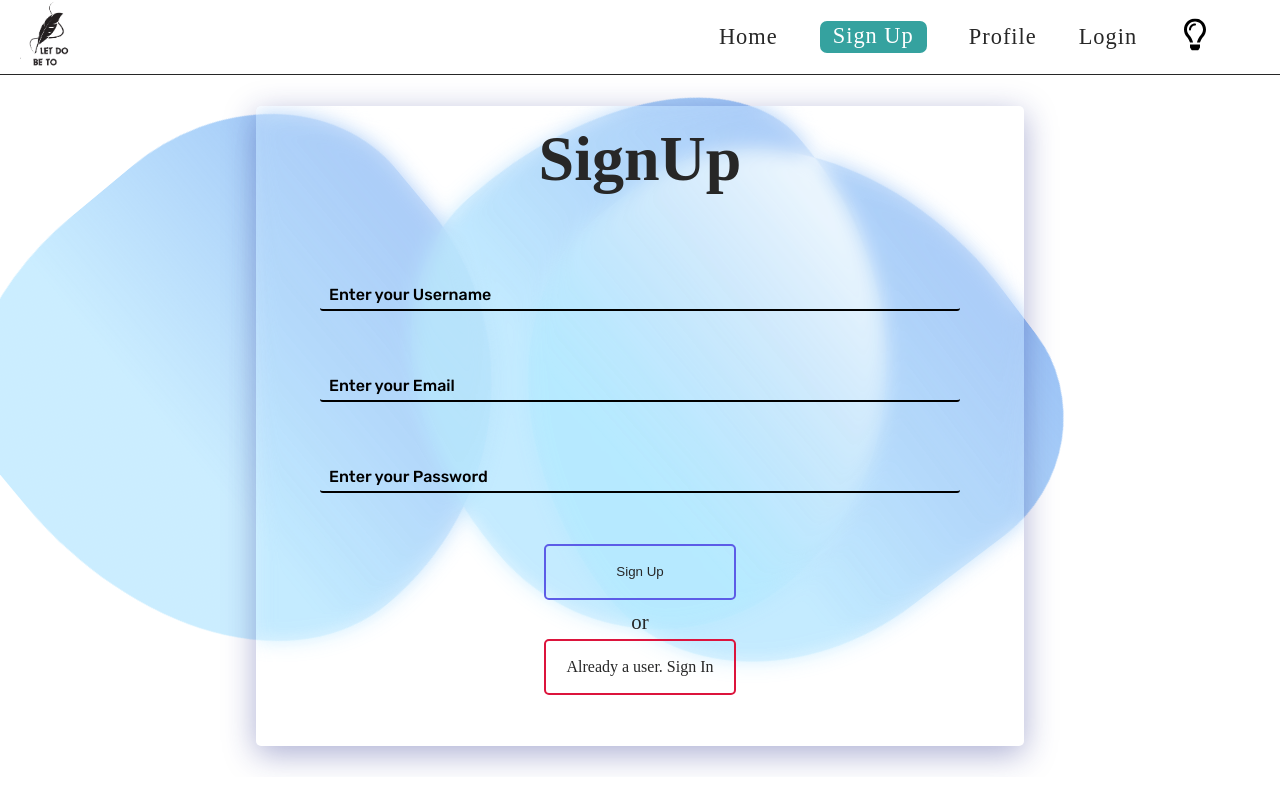
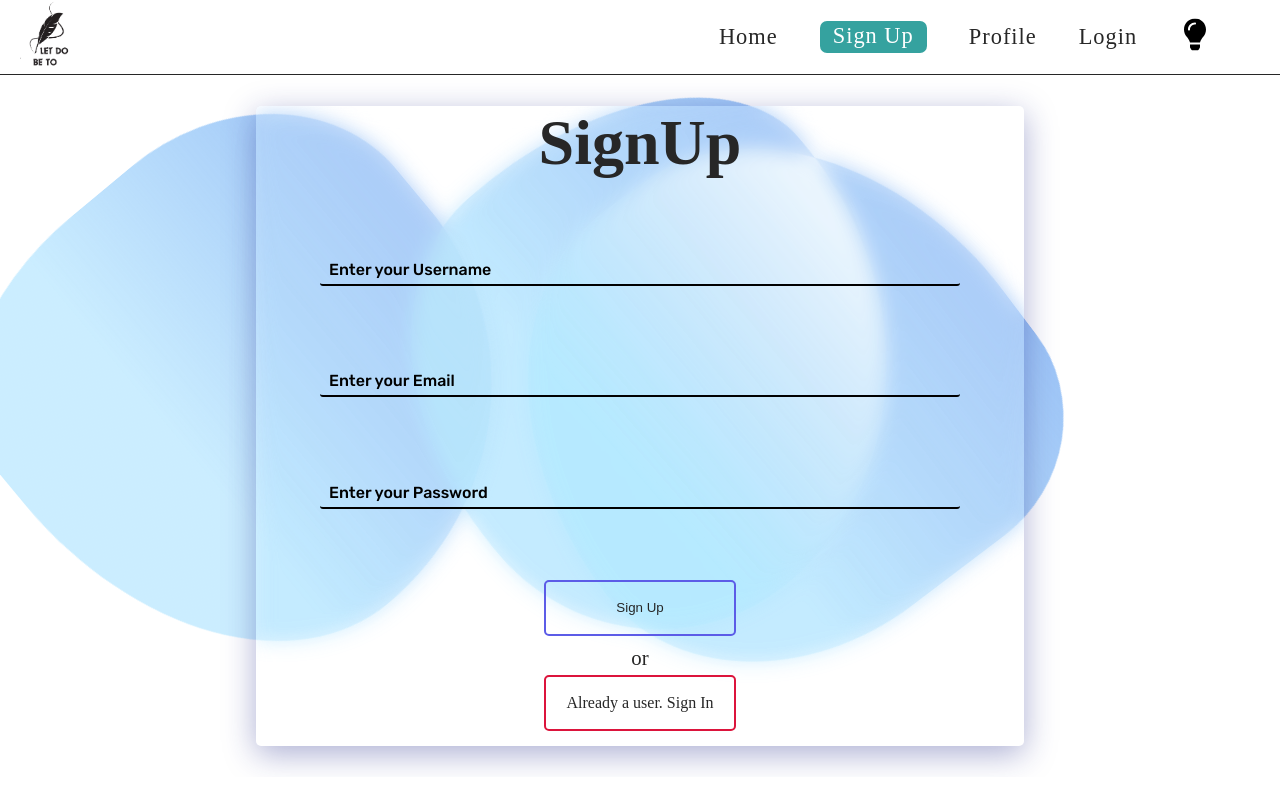
Before and after one commit to HarpreetSingh792/React_To_Do_FrontEnd, a React (Vite) app: page /signup in a window 1280 px wide. Built offline with nearby package versions, Linux system fonts and the light colour scheme; no server answers.

Commit message:
Motions and UI bugs are fixed

```diff
--- a/package.json
+++ b/package.json
@@ -11,6 +11,7 @@
   },
   "dependencies": {
     "axios": "^1.4.0",
+    "framer-motion": "^10.15.1",
     "i": "^0.3.7",
     "npm": "^9.8.0",
     "react": "^18.2.0",
--- a/src/App.jsx
+++ b/src/App.jsx
@@ -12,17 +12,20 @@ import Loader from "./components/Loader";
 
 function App() {
   const [userData,setUserData]= useState({});
-  const { setIsAuthenticated ,isLoading, setIsLoading } = useContext(Context);
+  const { setIsAuthenticated ,isLoading, setIsLoading,toastTheme,setToastTheme } = useContext(Context);
   useEffect(() => {
     const getTheme = localStorage.getItem("theme");
-    if(getTheme=='dark'){
+    if(getTheme=="dark"){
+      setToastTheme(true);
       document.querySelector("body").classList.add("dark");
       document.querySelector("body").classList.remove("light");
     }
     else{
+      setToastTheme(false);
       document.querySelector("body").classList.add("light");
       document.querySelector("body").classList.remove("dark");
     }
+
     const getProfile = async () => {
        setIsLoading(true);
       try {
@@ -39,6 +42,7 @@ function App() {
     };
     getProfile();
   }, []);
+
   return (
     <Router>
       <Navbar />
@@ -50,7 +54,13 @@ function App() {
         <Route path="/signup" element={<SignUp />} />
         <Route path="/profile" element={<Profile data={userData}/>} />
       </Routes>)}
-      <Toaster />
+      <Toaster toastOptions={{
+        style:{
+          zIndex:true,
+          background:toastTheme?"black":"white",
+          color:toastTheme?"white":"black"
+        }
+      }}/>
     </Router>
   );
 }
--- a/src/components/Navbar.jsx
+++ b/src/components/Navbar.jsx
@@ -6,11 +6,15 @@ import { RxCross2 } from "react-icons/rx";
 import { Context, server } from "../main";
 import axios from "axios";
 import { toast } from "react-hot-toast";
+import { motion } from "framer-motion";
 
 export const Navbar = () => {
-  const { setIsAuthenticated, isAuthenticated } = useContext(Context);
+  const { setIsAuthenticated, isAuthenticated, setToastTheme } =
+    useContext(Context);
   const [slide, setSlide] = useState(false);
-  const [darkTheme, setDarkTheme] = useState(true);
+  const [darkTheme, setDarkTheme] = useState(
+    localStorage.getItem("theme") == "light"
+  );
   const logoutHandler = async () => {
     try {
       await axios.get(`${server}/user/logout`, { withCredentials: true });
@@ -63,10 +67,13 @@ export const Navbar = () => {
             </div>
 
             {slide && (
-              <div className="slider-nav">
-                <button onClick={closeSlideHandler}>
+              <motion.div initial={{opacity:0}} animate={{x:-700,opacity:1}} transition={{ease:"easeInOut"}} className="slider-nav">
+                <motion.button
+                  whileTap={{ scale: 0.9 }}
+                  onClick={closeSlideHandler}
+                >
                   <RxCross2 />
-                </button>
+                </motion.button>
                 <div className="navigations-link">
                   <NavLink
                     to="/"
@@ -100,7 +107,8 @@ export const Navbar = () => {
                       Login
                     </NavLink>
                   )}
-                  <button
+                  <motion.button
+                    whileTap={{ scale: 0.8 }}
                     onClick={() => {
                       setDarkTheme((prevLightTheme) => !prevLightTheme);
                       darkTheme
@@ -111,20 +119,19 @@ export const Navbar = () => {
                         ? document
                             .querySelector("body")
                             .classList.remove("light")
-                        : document
-                            .querySelector("body")
-                            .classList.add("light");
+                        : document.querySelector("body").classList.add("light");
                       darkTheme
                         ? document.querySelector("body").classList.add("dark")
                         : document
                             .querySelector("body")
                             .classList.remove("dark");
+                      setToastTheme(darkTheme);
                     }}
                   >
                     {darkTheme ? <FaRegLightbulb /> : <FaLightbulb />}
-                  </button>
+                  </motion.button>
                 </div>
-              </div>
+              </motion.div>
             )}
           </div>
           <div className="navigations-links">
@@ -160,7 +167,8 @@ export const Navbar = () => {
                 Login
               </NavLink>
             )}
-            <button
+            <motion.button
+              whileTap={{ scale: 0.8 }}
               onClick={() => {
                 setDarkTheme((prevLightTheme) => !prevLightTheme);
                 darkTheme
@@ -168,21 +176,16 @@ export const Navbar = () => {
                   : localStorage.setItem("theme", "light");
                 // console.log(document.querySelector("body"))  //For debbuging purpose....
                 darkTheme
-                  ? document
-                      .querySelector("body")
-                      .classList.remove("light")
-                  : document
-                      .querySelector("body")
-                      .classList.add("light");
+                  ? document.querySelector("body").classList.remove("light")
+                  : document.querySelector("body").classList.add("light");
                 darkTheme
                   ? document.querySelector("body").classList.add("dark")
-                  : document
-                      .querySelector("body")
-                      .classList.remove("dark");
+                  : document.querySelector("body").classList.remove("dark");
+                setToastTheme(darkTheme);
               }}
             >
               {darkTheme ? <FaRegLightbulb /> : <FaLightbulb />}
-            </button>
+            </motion.button>
           </div>
         </nav>
       </header>
--- a/src/main.jsx
+++ b/src/main.jsx
@@ -3,12 +3,13 @@ import ReactDOM from 'react-dom/client'
 import App from './App.jsx'
 import './styles/app.scss'
 export const server = "https://react-to-do-backend-api.onrender.com/api/v1";
-export const Context = createContext({isAuthenticated:false,isLoading:false})
+export const Context = createContext({isAuthenticated:false,isLoading:false,toastTheme:localStorage.getItem("theme")=="dark"})
 const AppWrapper = ()=>{
   const [isAuthenticated,setIsAuthenticated]= useState();
   const [isLoading,setIsLoading]= useState();
+  const [toastTheme,setToastTheme] = useState();
   return (
-    <Context.Provider value={{setIsAuthenticated,isAuthenticated,isLoading,setIsLoading}}>
+    <Context.Provider value={{setIsAuthenticated,isAuthenticated,isLoading,setIsLoading,toastTheme,setToastTheme}}>
       <App />
     </Context.Provider>
   );
--- a/src/pages/Login.jsx
+++ b/src/pages/Login.jsx
@@ -4,6 +4,7 @@ import { server, Context } from "../main";
 import { toast } from "react-hot-toast";
 import axios from "axios";
 import Loader from "../components/Loader";
+import { motion } from "framer-motion";
 
 const Login = () => {
   const [email, setEmail] = useState("");
@@ -31,7 +32,7 @@ const Login = () => {
       label.style.top = "14px";
       label.style.left = "14px";
       label.style.fontSize = "1rem";
-      label.style.zIndex=7;
+      label.style.zIndex = 7;
     } else {
       label.style.top = "-14px";
       label.style.left = "10px";
@@ -106,11 +107,18 @@ const Login = () => {
               />
             </section>
             <section className="btn-link">
-              <button disabled={isLoading} type="submit">
+              <motion.button
+                whileHover={{ scale: 0.9}}
+                whileTap={{ scale: 0.9}}
+                disabled={isLoading}
+                type="submit"
+              >
                 Log in
-              </button>
+              </motion.button>
               <p>or</p>
+              <motion.div whileHover={{scale:0.9}} whileTap={{scale:0.9}}>
               <Link to="/signup">Sign Up</Link>
+              </motion.div>
             </section>
           </form>
         </div>
--- a/src/pages/SignUp.jsx
+++ b/src/pages/SignUp.jsx
@@ -3,6 +3,7 @@ import { Link, Navigate } from "react-router-dom";
 import axios from "axios";
 import { Context, server } from "../main";
 import { toast } from "react-hot-toast";
+import {motion} from "framer-motion";
 
 const SignUp = () => {
   const { setIsAuthenticated, isAuthenticated } = useContext(Context);
@@ -119,9 +120,11 @@ const SignUp = () => {
           />
         </section>
         <section className="btn-link">
-          <button type="submit">Sign Up</button>
+          <motion.button whileHover={{scale:0.9}} whileTap={{scale:0.9}} type="submit">Sign Up</motion.button>
           <p>or</p>
+          <motion.div whileHover={{scale:0.9}} whileTap={{scale:0.9}}>
           <Link to="/login">Already a user. Sign In</Link>
+          </motion.div>
         </section>
       </form>
     </div>
--- a/src/styles/app.scss
+++ b/src/styles/app.scss
@@ -104,7 +104,7 @@ header {
   position: sticky;
   position: -webkit-sticky;
   top: 0;
-  z-index: 99999999;
+  z-index: 9999;
 }
 .navbar {
   padding: 0 15px;
@@ -167,10 +167,9 @@ button > svg {
 }
 form {
   @include form;
-
+  padding-bottom: 10px;
   & > h2 {
-    transform: translateY(-30px);
-    font-size: 4rem;
+    font-size: 8vh;
     color: var(--text-color);
   }
 
@@ -365,15 +364,17 @@ form {
       }
     }
     .slider-nav {
+      transition: smooth 0.4s;
       position: fixed;
       display: grid;
       justify-content: center;
       align-items: space-between;
       top: 77px;
-      right: 0;
+      right:-700px;
       z-index: 5;
       width: 90vw;
       height: 92vh;
+      min-height: 90vh;
       background-color: var(--slide-nav-transparent);
       & > button {
         position: absolute;
@@ -421,6 +422,7 @@ form {
     display: none;
   }
   .form-class {
+    height: 87.7vh;
     overflow: hidden;
     width: 100vw;
     .blob {
@@ -436,6 +438,7 @@ form {
   }
   form {
     height: 70vh;
+    min-height: 500px;
     width: 97vw;
     input {
       width: 80vw;
@@ -495,11 +498,12 @@ form {
 @media (max-width: 756px) {
   .navigation-links-hamburger {
     .slider-nav {
+      min-height: 75vh;
       height: 77vh;
     }
   }
   .form-class {
-    height: 80vh;
+    height: 90vh;
     overflow: hidden;
     width: 100vw;
     .blob {
@@ -512,6 +516,9 @@ form {
     .blob2 {
       @include blob(250px, 250px, move2);
     }
+  }
+  form{
+    min-height: 450px;
   }
   .task-cards {
     width: 99vw;
--- a/src/styles/features.scss
+++ b/src/styles/features.scss
@@ -63,7 +63,7 @@ $font: "Rubik", sans-serif;
   width: $width;
   height: $height;
   border-radius: 5px;
-  @include flex(space-evenly, center);
+  @include flex(space-between, center);
   flex-direction: column;
 }
 
```
Also changed, not shown: 1 other file (tests, documents, lock files or other folders). Lines whose indentation alone changed are shown as unchanged.
